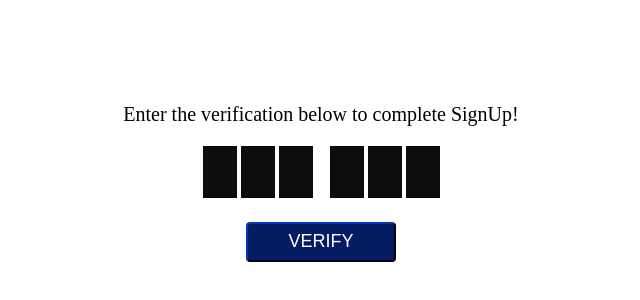
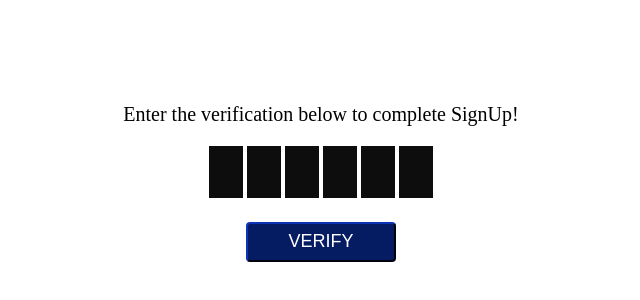
Before and after one commit to savaliyak53/Touch-Health-Intelligent, a React (Create React App) app: page /verify in a window 1280 px wide. Shown: the part 218-518 px from the top of the page, without its empty margins (319-959 px from the left). Built offline with nearby package versions, Linux system fonts and the light colour scheme.

Commit message:
use custom input component in verify screen

```diff
--- a/src/components/Input/index.tsx
+++ b/src/components/Input/index.tsx
@@ -5,18 +5,27 @@ import './index.scss';
 interface InputProps {
     id: string;
     name: string;
-    placeholder: string;
+    placeholder?: string;
     type?: string;
+    maxLength?: number;
+    className?: string;
   }
 
 const InputField = (
-  ({ id, name, placeholder, type, ...rest }: InputProps) => {
+    ({
+      id,
+      name,
+      placeholder='',
+      type, maxLength=50,
+      className=" ",
+      ...rest }: InputProps
+    ) => {
     return (
       <div className="mb-3 pt-0">
         <input
           type={type}
           name={name}
-          className="inputField"
+          className={className}
           placeholder={placeholder}
           {...rest}
         />
--- a/src/containers/Verify/index.tsx
+++ b/src/containers/Verify/index.tsx
@@ -2,6 +2,7 @@ import React from 'react';
 
 import './index.scss';
 import Button from '../../components/Button';
+import InputField from '../../components/Input';
 
 const Verify = () => {
 
@@ -13,12 +14,12 @@ const Verify = () => {
 
             <form method="get" className="digit-group" data-group-name="digits" data-autosubmit="false" autoComplete="off">
                 <div className="inputGroup">
-                    <input type="text" id="digit-1" name="digit-1" data-next="digit-2" maxLength={1} />
-                    <input type="text" id="digit-2" name="digit-2" data-next="digit-3" data-previous="digit-1" maxLength={1} />
-                    <input type="text" id="digit-3" name="digit-3" data-next="digit-4" data-previous="digit-2" maxLength={1} />
-                    <input type="text" id="digit-4" name="digit-4" data-next="digit-5" data-previous="digit-3" maxLength={1} />
-                    <input type="text" id="digit-5" name="digit-5" data-next="digit-6" data-previous="digit-4" maxLength={1} />
-                    <input type="text" id="digit-6" name="digit-6" data-previous="digit-5" maxLength={1} />
+                    <InputField type="text" id="digit-1" name="digit-1" data-next="digit-2" maxLength={1} />
+                    <InputField type="text" id="digit-2" name="digit-2" data-next="digit-3" data-previous="digit-1" maxLength={1} />
+                    <InputField type="text" id="digit-3" name="digit-3" data-next="digit-4" data-previous="digit-2" maxLength={1} />
+                    <InputField type="text" id="digit-4" name="digit-4" data-next="digit-5" data-previous="digit-3" maxLength={1} />
+                    <InputField type="text" id="digit-5" name="digit-5" data-next="digit-6" data-previous="digit-4" maxLength={1} />
+                    <InputField type="text" id="digit-6" name="digit-6" data-previous="digit-5" maxLength={1} />
                 </div>
                 <Button
                     size="md"
```
